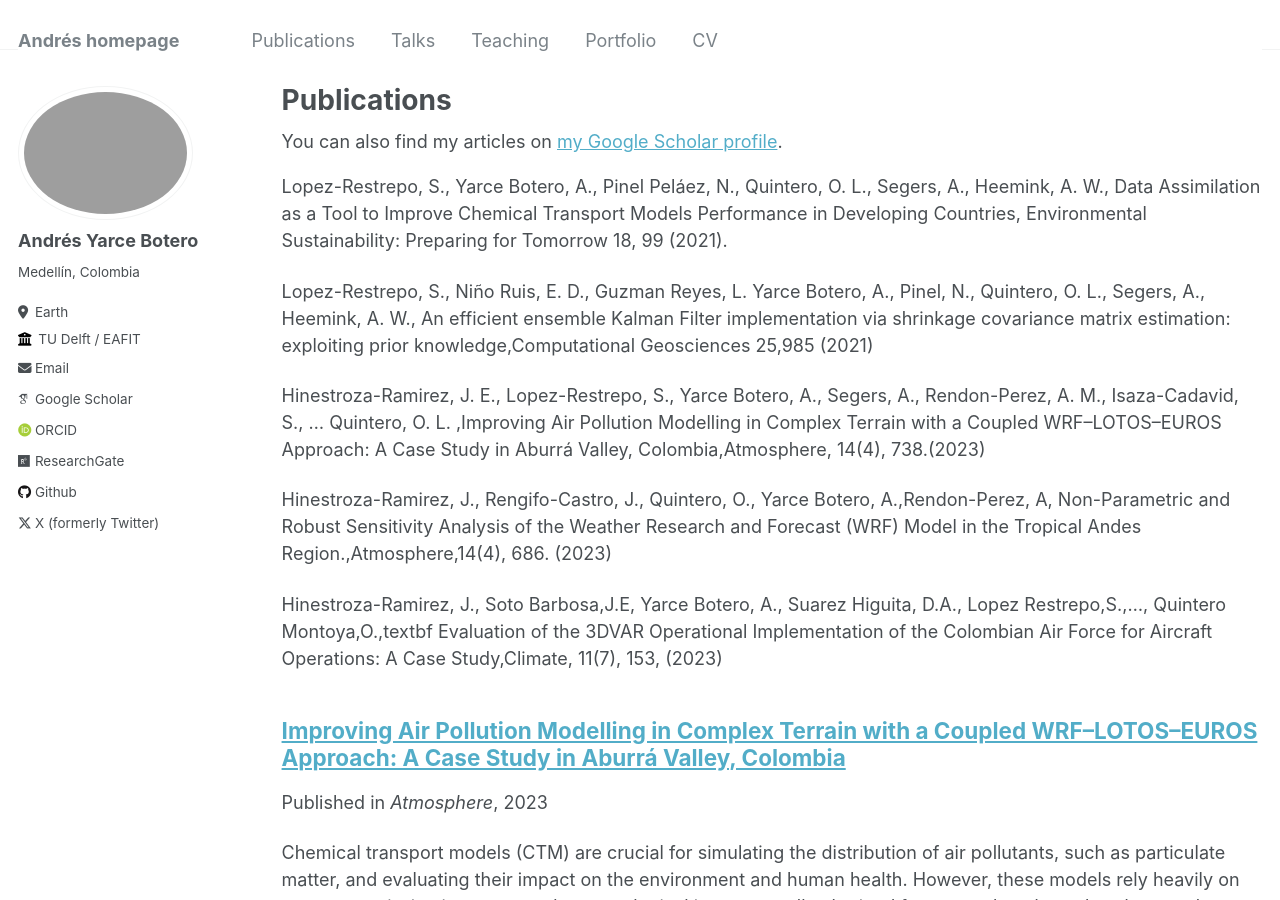
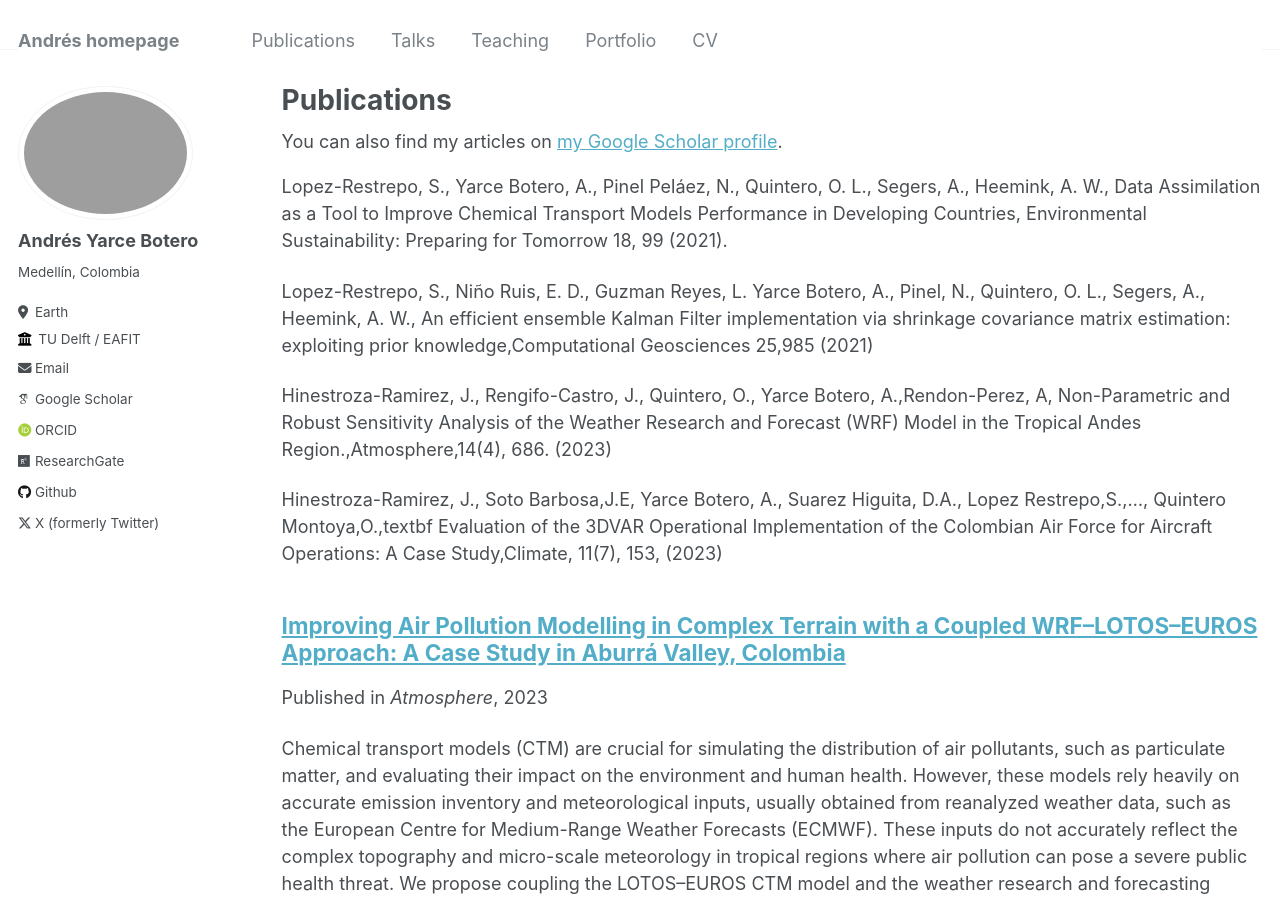
Before and after one commit to ayarceb/ayarceb.github.io, a Jekyll site: the page built from _pages/publications.md, in a window 1280 px wide and 900 px high. Built offline with Jekyll 4.4.1, drawn with Linux system fonts in a browser that asks for light colours; some web fonts are replaced.

Commit message:
Update publications.md

```diff
--- a/_pages/publications.md
+++ b/_pages/publications.md
@@ -16,8 +16,6 @@ Lopez-Restrepo, S., Yarce Botero, A., Pinel Peláez, N., Quintero, O. L., Segers
 
 Lopez-Restrepo, S., Niño Ruis, E. D., Guzman Reyes, L. Yarce Botero, A., Pinel, N., Quintero, O. L., Segers, A., Heemink, A. W., An efficient ensemble Kalman Filter implementation via shrinkage covariance matrix estimation: exploiting prior knowledge,Computational Geosciences 25,985 (2021)
 
-Hinestroza-Ramirez, J. E., Lopez-Restrepo, S., Yarce Botero, A., Segers, A., Rendon-Perez, A. M., Isaza-Cadavid, S., ... Quintero, O. L. ,Improving Air Pollution Modelling in Complex Terrain with a Coupled WRF–LOTOS–EUROS Approach: A Case Study in Aburrá Valley, Colombia,Atmosphere, 14(4), 738.(2023)
-
 Hinestroza-Ramirez, J., Rengifo-Castro, J., Quintero, O., Yarce Botero, A.,Rendon-Perez, A, Non-Parametric and Robust Sensitivity Analysis of the Weather Research and Forecast (WRF) Model in the Tropical Andes Region.,Atmosphere,14(4), 686. (2023)
 
 Hinestroza-Ramirez, J., Soto Barbosa,J.E, Yarce Botero, A., Suarez Higuita, D.A., Lopez Restrepo,S.,..., Quintero Montoya,O.,textbf Evaluation of the 3DVAR Operational Implementation of the Colombian Air Force for Aircraft Operations: A Case Study,Climate, 11(7), 153, (2023)
```
